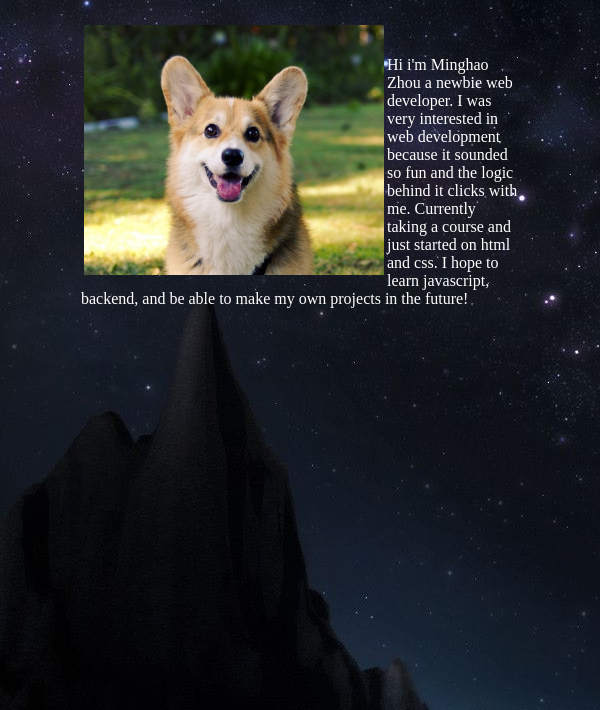
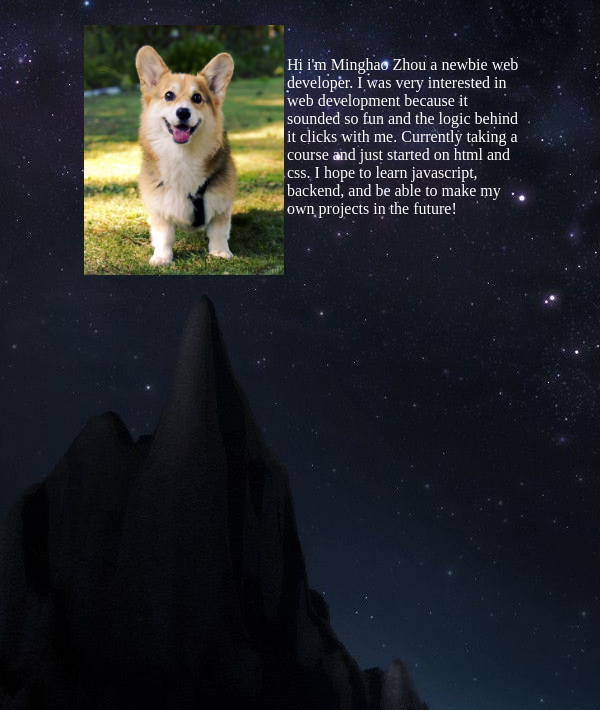
Before and after one commit to mhzhou95/My-First-Website, a plain HTML site: page index.html in a window 600 px wide. Shown: the part 90-800 px from the top of the page. Drawn offline with Linux system fonts and the light colour scheme.

Commit message:
media query

```diff
--- a/index.css
+++ b/index.css
@@ -75,7 +75,15 @@ body{
 
 }
 
-@media all and (min-width: 767px) {
+@media all and (min-width: 481px) and (max-width: 767px) {
+	#img{
+		height: 250px;
+		width: 200px;
+	}
+
+}
+
+@media all and (min-width: 768px) and (max-width: 992px) {
 	#img{
 		height: 350px;
 		width: 300px;
```
